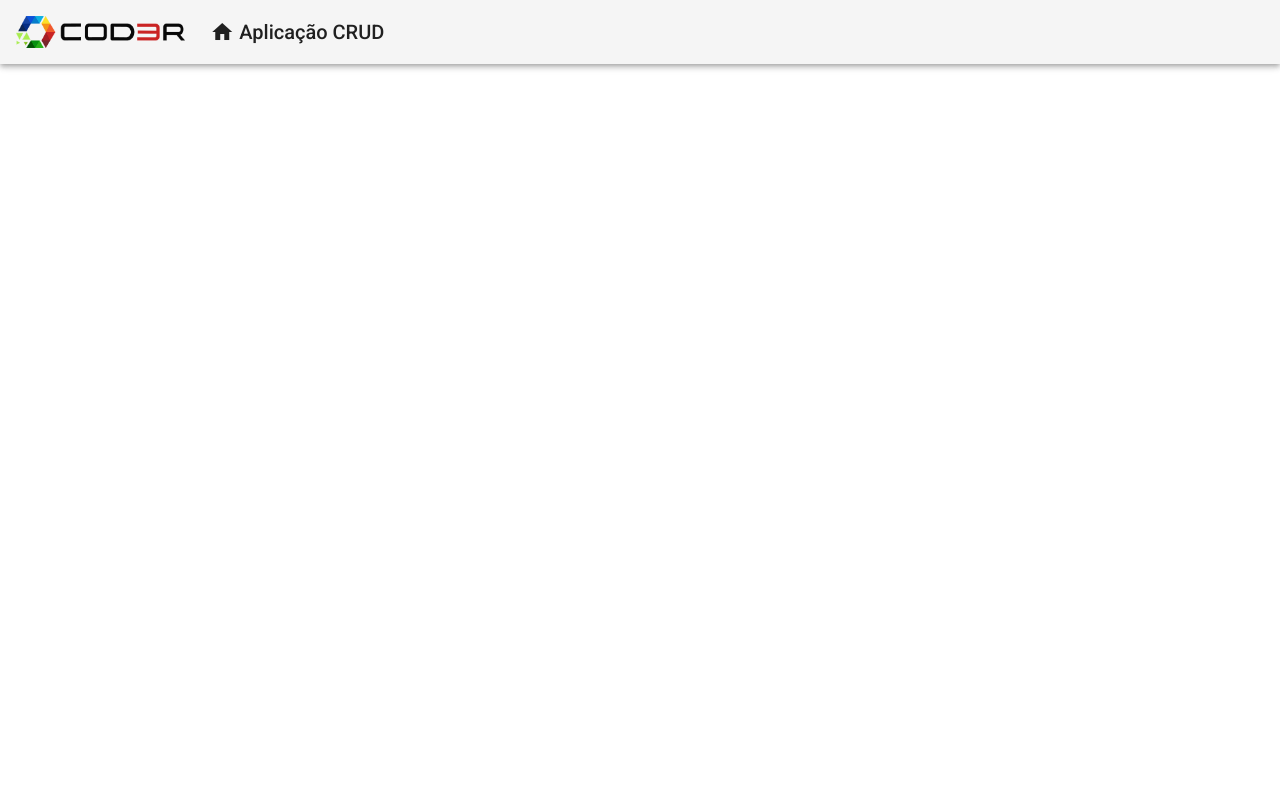
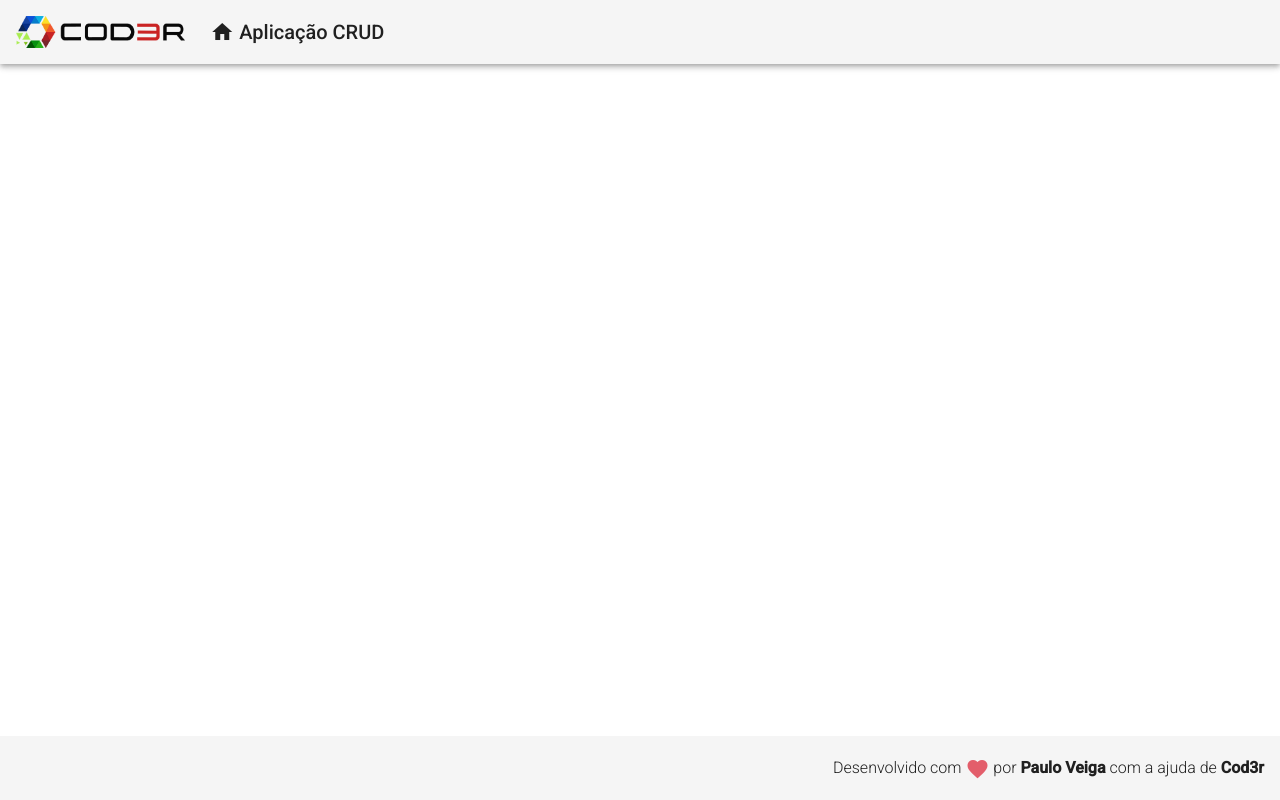
Before and after one commit to PauloVeiga14/Angular, an Angular app in the folder CRUD/frontend/: page / in a window 1280 px wide. Built offline with nearby package versions, Linux system fonts and the light colour scheme.

Commit message:
Implementa footer básico e cria o componente nav

```diff
--- a/CRUD/frontend/src/app/app.component.html
+++ b/CRUD/frontend/src/app/app.component.html
@@ -1,3 +1,4 @@
 <app-header></app-header>
+<app-footer></app-footer>
 
 <router-outlet></router-outlet>
--- /dev/null
+++ b/CRUD/frontend/src/app/components/template/footer/footer.component.ts/footer.component.ts.component.css
@@ -0,0 +1,12 @@
+.footer {
+  position: fixed;
+  bottom: 0;
+
+  display: flex;
+  justify-content: flex-end;
+}
+
+.footer > span {
+  font-weight: 300;
+  font-size: 1rem;
+}
--- /dev/null
+++ b/CRUD/frontend/src/app/components/template/footer/footer.component.ts/footer.component.ts.component.html
@@ -0,0 +1,9 @@
+<mat-toolbar class="footer">
+  <span>
+    Desenvolvido com
+    <i class="material-icons red v-middle">
+      favorite
+    </i>
+    por <strong>Paulo Veiga</strong> com a ajuda de <strong>Cod3r</strong>
+  </span>
+</mat-toolbar>
--- /dev/null
+++ b/CRUD/frontend/src/app/components/template/footer/footer.component.ts/footer.component.ts.component.ts
@@ -0,0 +1,15 @@
+import { Component, OnInit } from '@angular/core';
+
+@Component({
+  selector: 'app-footer',
+  templateUrl: './footer.component.ts.component.html',
+  styleUrls: ['./footer.component.ts.component.css']
+})
+export class FooterComponent implements OnInit {
+
+  constructor() { }
+
+  ngOnInit(): void {
+  }
+
+}
--- /dev/null
+++ b/CRUD/frontend/src/app/components/template/nav/nav.component.html
@@ -0,0 +1 @@
+<p>nav works!</p>
--- /dev/null
+++ b/CRUD/frontend/src/app/components/template/nav/nav.component.ts
@@ -0,0 +1,15 @@
+import { Component, OnInit } from '@angular/core';
+
+@Component({
+  selector: 'app-nav',
+  templateUrl: './nav.component.html',
+  styleUrls: ['./nav.component.css']
+})
+export class NavComponent implements OnInit {
+
+  constructor() { }
+
+  ngOnInit(): void {
+  }
+
+}
--- a/CRUD/frontend/src/styles.css
+++ b/CRUD/frontend/src/styles.css
@@ -2,3 +2,11 @@
 
 html, body { height: 100%; }
 body { margin: 0; font-family: Roboto, "Helvetica Neue", sans-serif; }
+
+.red {
+  color: rgb(227, 94, 107)
+}
+
+.v-middle {
+	vertical-align: middle;
+}
```
Also changed, not shown: CRUD/frontend/src/app/app.module.ts (+6 -2 lines), CRUD/frontend/src/app/components/template/nav/nav.component.css (added), 2 other files (tests, documents, lock files or other folders).
